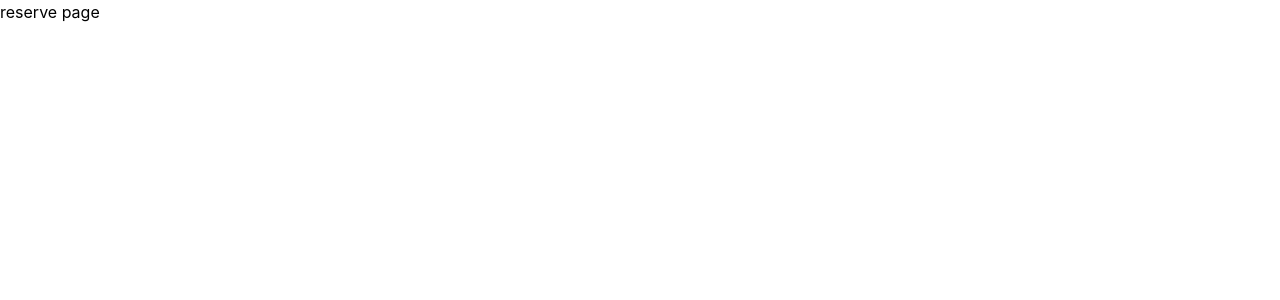
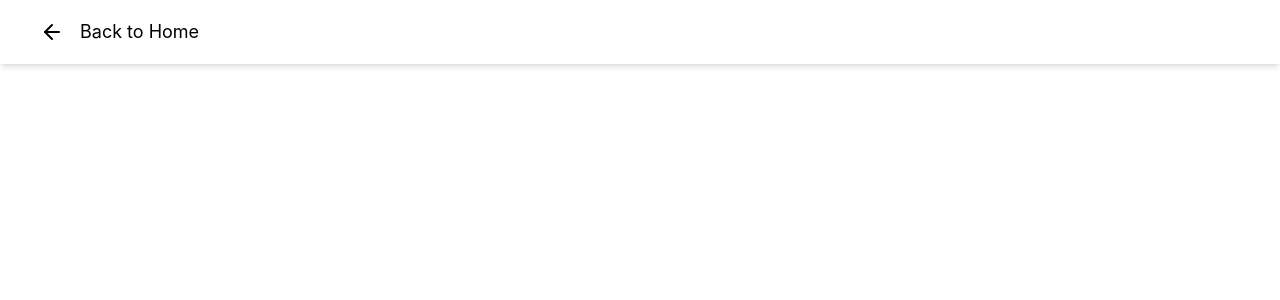
Before and after one commit to Code-W-Gab/Resort_Reservation, a React app in the folder frontend/: page /reserve/1 in a window 1280 px wide. Shown: the top 300 px of the page. Built offline with nearby package versions, Linux system fonts and the light colour scheme; the HTML template or start-up script is replaced by a standard one.

Commit message:
Make reserve page and add back menu header

```diff
--- a/frontend/src/Components/User/AccommodationList.jsx
+++ b/frontend/src/Components/User/AccommodationList.jsx
@@ -10,7 +10,7 @@ export default function AccommodationList({ cottages }) {
         {
           cottages.map((cottage) => {
             return(
-              <div key={cottage._id} className='border border-gray-300 rounded-lg bg-white shadow-md hover:shadow-xl'>
+              <Link to={`/reserve/${cottage._id}`} key={cottage._id} className='border border-gray-300 rounded-lg bg-white shadow-md hover:shadow-xl'>
                 <div className='relative'>
                   <img src={cabin} alt='cabin' className=' h-64 w-full object-cover rounded-tl-md rounded-tr-md'/>
                   <span className='absolute top-3 right-3 bg-blue-500 text-white px-5 py-1 rounded-2xl'>{cottage.Type}</span>
@@ -46,10 +46,10 @@ export default function AccommodationList({ cottages }) {
                       <span className='text-lg text-gray-700'>Starting from</span>
                       <span className='text-2xl text-blue-500'>₱{cottage.DayTourPrice}</span>
                     </div>
-                    <Link to={`/reserve/${cottage._id}`} className='bg-blue-500 text-white px-6 py-2 rounded-md'>Book Now</Link>
+                    <button className='bg-blue-500 text-white px-6 py-2 rounded-md'>Book Now</button>
                   </div>
                 </div>
-              </div>
+              </Link>
             )
           })
         }
--- /dev/null
+++ b/frontend/src/Layout/BackMenuHeader.jsx
@@ -0,0 +1,11 @@
+import { ArrowLeft } from "lucide-react"
+import { Link } from "react-router-dom"
+
+export default function BackMenuHeader() {
+  return(
+    <Link to={'/home'} className="h-16 px-10 bg-white shadow-md flex items-center gap-4">
+      <ArrowLeft />
+      <p className="text-lg ">Back to Home</p>
+    </Link>
+  )
+}
--- a/frontend/src/Pages/User/ReservePage.jsx
+++ b/frontend/src/Pages/User/ReservePage.jsx
@@ -1,7 +1,9 @@
+import BackMenuHeader from "../../Layout/BackMenuHeader";
+
 export default function ReservePage() {
   return(
     <main>
-      reserve page
+      <BackMenuHeader/>
     </main>
   )
 }
```
